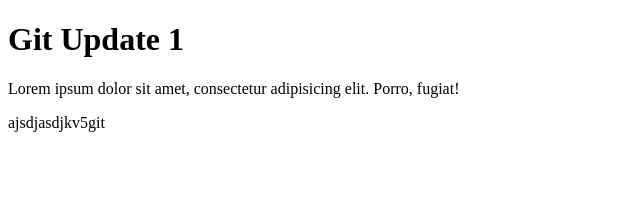
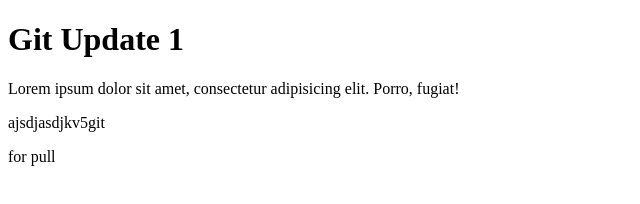
Before and after one commit to prince2jha/hi, a plain HTML site: page index.html in a window 1280 px wide. Shown: the full height of the page, 0-640 px from the left. Drawn offline with Linux system fonts and the light colour scheme.

Commit message:
Update index.html v6 for pull command
this is  v6 for pull command

```diff
--- a/index.html
+++ b/index.html
@@ -11,6 +11,7 @@
     <h1>Git Update 1</h1>
     <p>Lorem ipsum dolor sit amet, consectetur adipisicing elit. Porro, fugiat!</p>
     <p>ajsdjasdjkv5git </p>
+    <p> for pull</p>
 </body>
 
 </html>
```
